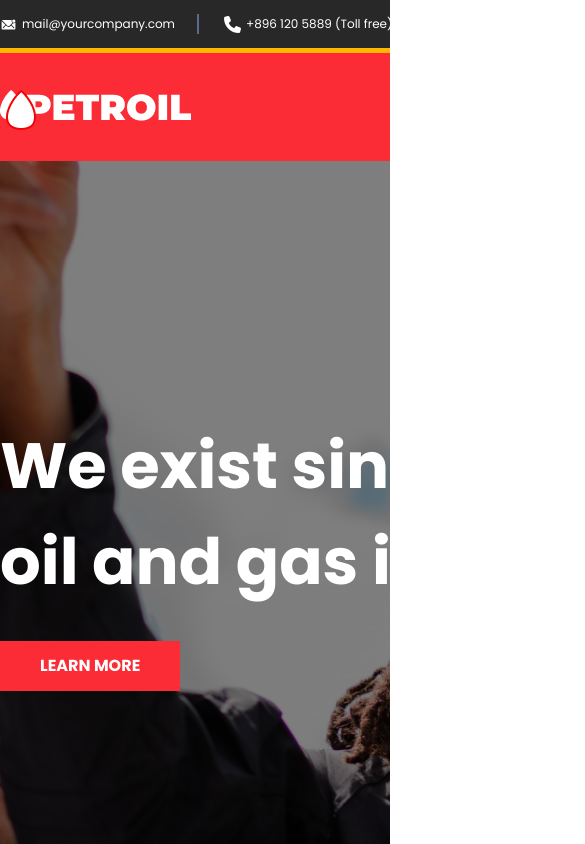
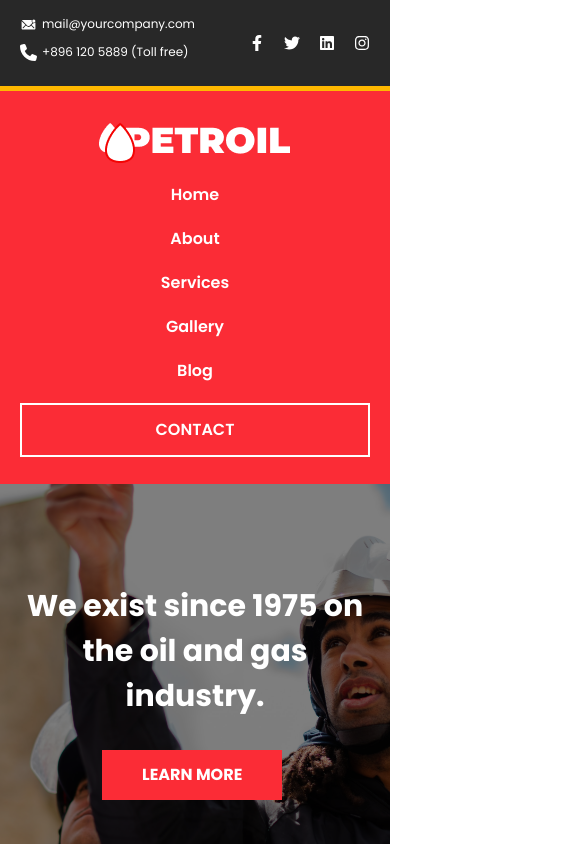
Before and after one commit to habiburrahman63/petroil-project, a React (Vite) app: page / in a window 390 px wide. Shown: the top 844 px of the page, 585 px wide, since content can reach past the window. Built offline with nearby package versions, Linux system fonts and the light colour scheme.

Commit message:
responsive

```diff
--- a/src/components/Banner/Banner.jsx
+++ b/src/components/Banner/Banner.jsx
@@ -5,13 +5,15 @@ import Button from "../Layout/Button";
 
 const Banner = () => {
   return (
-    <div className="z-[2] bg-[url(./assets/banner.png)] bg-no-repeat bg-cover bg-center py-[257px] relative">
+    <div className="z-[2] bg-[url(./assets/banner.png)] bg-no-repeat bg-cover bg-center py-[100px] md:py-[257px] relative w-full">
       <div className="z-[-7] absolute w-full h-full bg-[#000000]/50 top-0 left-0"></div>
       <Container>
-        <h1 className="text-[#FFFFFF] text-[64px] font-bold w-[842px]">
+        <h1 className="text-[#FFFFFF] md:text-[64px] text-[30px] font-bold md:w-[842px] text-center md:text-start">
           We exist since 1975 on the oil and gas industry.
         </h1>
-        <Button className="mt-[31px]">LEARN MORE</Button>
+        <div className="w-[186px] m-auto md:m-0">
+          <Button className="mt-[31px]">LEARN MORE</Button>
+        </div>
       </Container>
     </div>
   );
--- a/src/components/Layout/Container.jsx
+++ b/src/components/Layout/Container.jsx
@@ -1,11 +1,11 @@
-import React from 'react'
+import React from "react";
 
-const Container = ({children}) => {
+const Container = ({ children }) => {
   return (
-    <div className='w-[1144px]  m-auto font-primary'>
+    <div className="md:w-[1144px] px-[20px] md:px-0 m-auto font-primary">
       {children}
     </div>
-  )
-}
+  );
+};
 
-export default Container
+export default Container;
--- a/src/components/Navber/Navber.jsx
+++ b/src/components/Navber/Navber.jsx
@@ -1,39 +1,39 @@
-import React from 'react'
-import Container from '../Layout/Container'
-import logo from '../../assets/logo.png'
+import React from "react";
+import Container from "../Layout/Container";
+import logo from "../../assets/logo.png";
 
 const Navber = () => {
   return (
-    <div className='bg-red-500 py-[27px]'>
+    <div className="bg-red-500 py-[27px]">
       <Container>
-        <div className='flex justify-between items-center'>
+        <div className="md:flex justify-between items-center">
           <div>
-                <img src={logo} alt="logo" />
+            <img className="w-[192px] m-auto" src={logo} alt="logo" />
           </div>
-            <ul className='flex items-center gap-[47px] text-white text-[16px] font-semibold'>
-                <li>
+          <ul className="md:flex items-center gap-[47px] text-white text-[16px] font-semibold text-center">
+            <li className="mb-[20px] mt-[20px] md:mb-0 md:mt-0">
               <a href="#">Home</a>
             </li>
-                <li>
+            <li className="mb-[20px] md:mb-0 md:mt-0">
               <a href="#">About</a>
             </li>
-                <li>
+            <li className="mb-[20px] md:mb-0 md:mt-0">
               <a href="#">Services</a>
             </li>
-                <li>
+            <li className="mb-[20px] md:mb-0 md:mt-0">
               <a href="#">Gallery</a>
             </li>
-                <li>
+            <li className="mb-[20px] md:mb-0 md:mt-0">
               <a href="#">Blog</a>
             </li>
-                <li className='border-2 border-[#fff] py-[13px] px-[32px]'>
+            <li className="border-2 border-[#fff] py-[13px] px-[32px] text-center">
               <a href="#">CONTACT</a>
             </li>
           </ul>
         </div>
       </Container>
     </div>
-  )
-}
+  );
+};
 
-export default Navber
+export default Navber;
--- a/src/components/Topber/Topber.jsx
+++ b/src/components/Topber/Topber.jsx
@@ -1,4 +1,4 @@
-import React from 'react'
+import React from "react";
 import { IoIosMailUnread } from "react-icons/io";
 import { FaPhone } from "react-icons/fa6";
 import {
@@ -7,7 +7,7 @@ import {
   FaLinkedin,
   FaInstagram,
 } from "react-icons/fa";
-import Container from '../Layout/Container';
+import Container from "../Layout/Container";
 
 const Topber = () => {
   return (
@@ -15,7 +15,7 @@ const Topber = () => {
       <Container>
         <div>
           <div className="flex items-center justify-between">
-          <div className="flex gap-[49px]">
+            <div className="md:flex gap-[49px]">
               <div className="flex items-center gap-[5px]">
                 <h1 className="text-[17px] text-white">
                   <IoIosMailUnread />
@@ -31,7 +31,7 @@ const Topber = () => {
                 <h1 className="text-[17px] text-white">
                   <FaPhone />
                 </h1>
-              <h2 className="text-[12px] font-normal text-white">
+                <h2 className="text-[12px] font-normal text-white py-[10px] md:py-0">
                   +896 120 5889 (Toll free)
                 </h2>
               </div>
@@ -46,7 +46,7 @@ const Topber = () => {
         </div>
       </Container>
     </div>
-  )
-}
+  );
+};
 
-export default Topber
+export default Topber;
```
Lines whose indentation alone changed are shown as unchanged.
